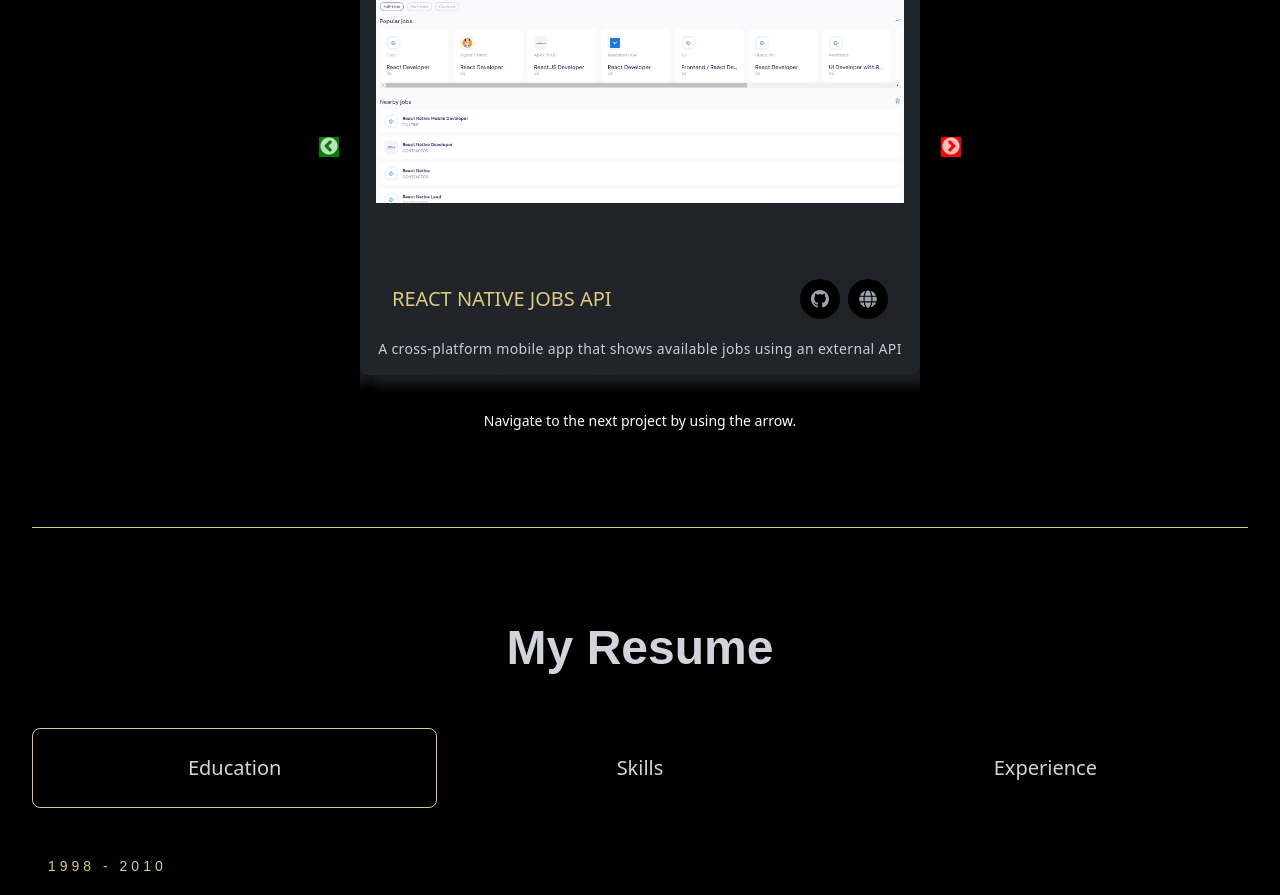
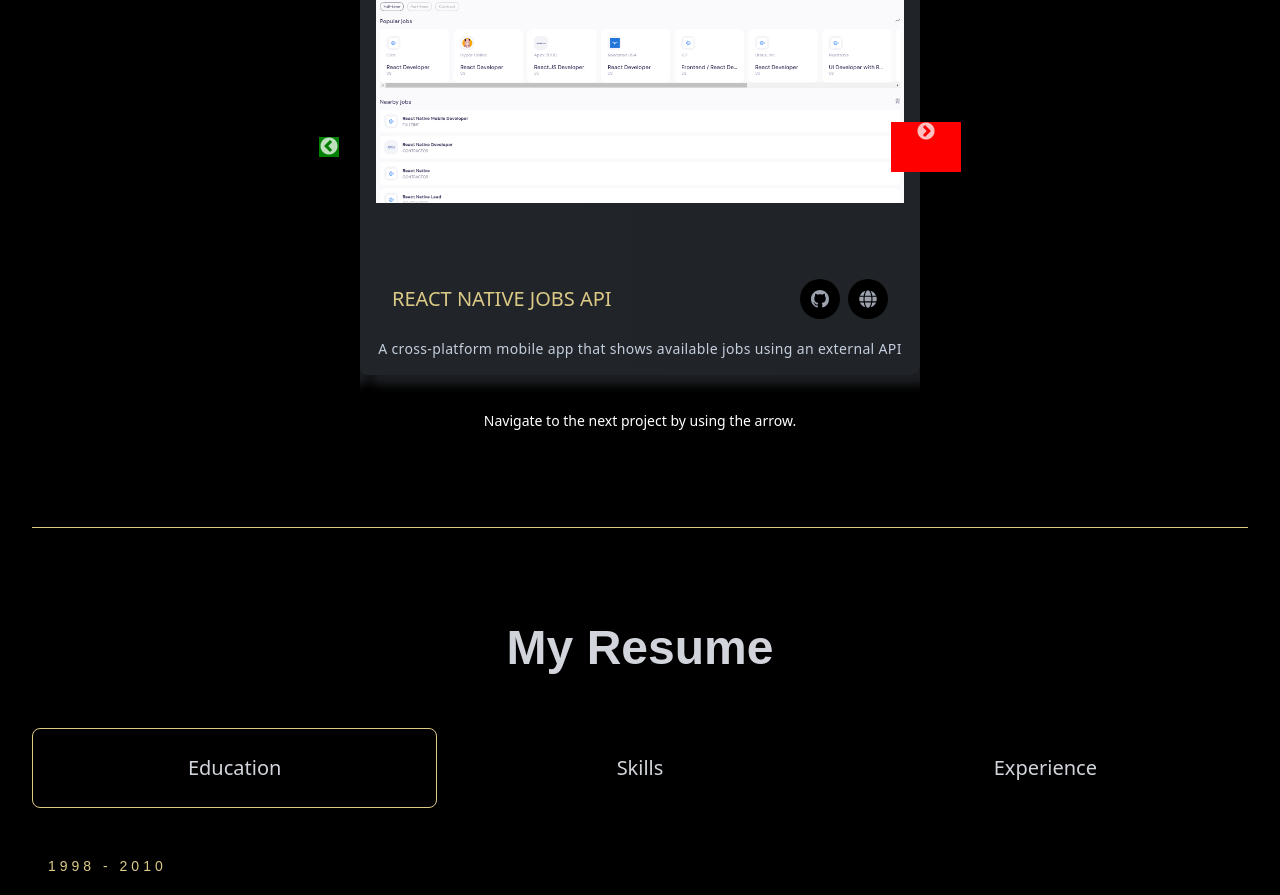
Before and after one commit to kulklex/kulklex2.0, a Next.js app: page / in a window 1280 px wide. Shown: the part 2423-3318 px from the top of the page. Built offline with nearby package versions, Linux system fonts and the light colour scheme.

Commit message:
Testing Arrow

```diff
--- a/components/Projects/Projects.tsx
+++ b/components/Projects/Projects.tsx
@@ -22,7 +22,7 @@ function NextArrow(props: Props) {
   return (
     <div
       className={className}
-      style={{ ...style, display: "block", background: "red" }}
+      style={{ ...style, display: "block", background: "red", height: "50px", width: "70px" }}
       onClick={onClick}
     />
   )
```
